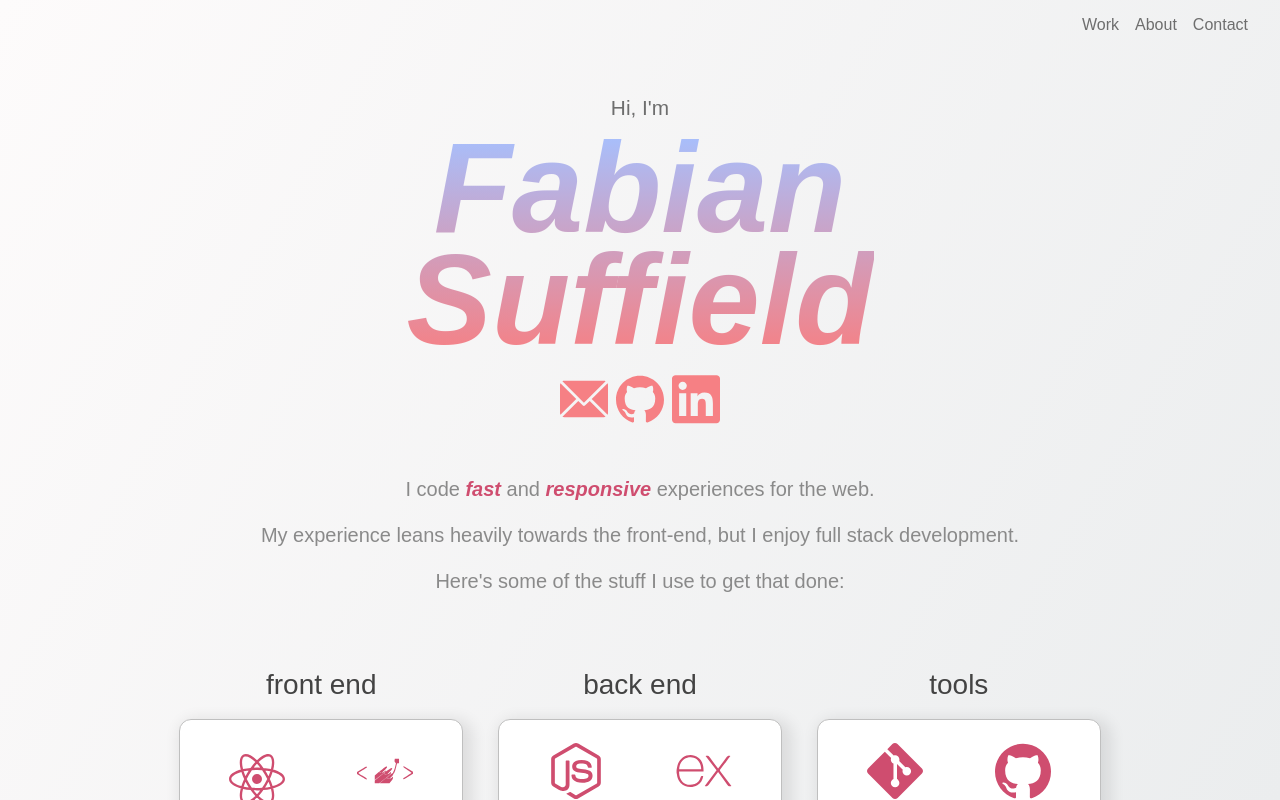
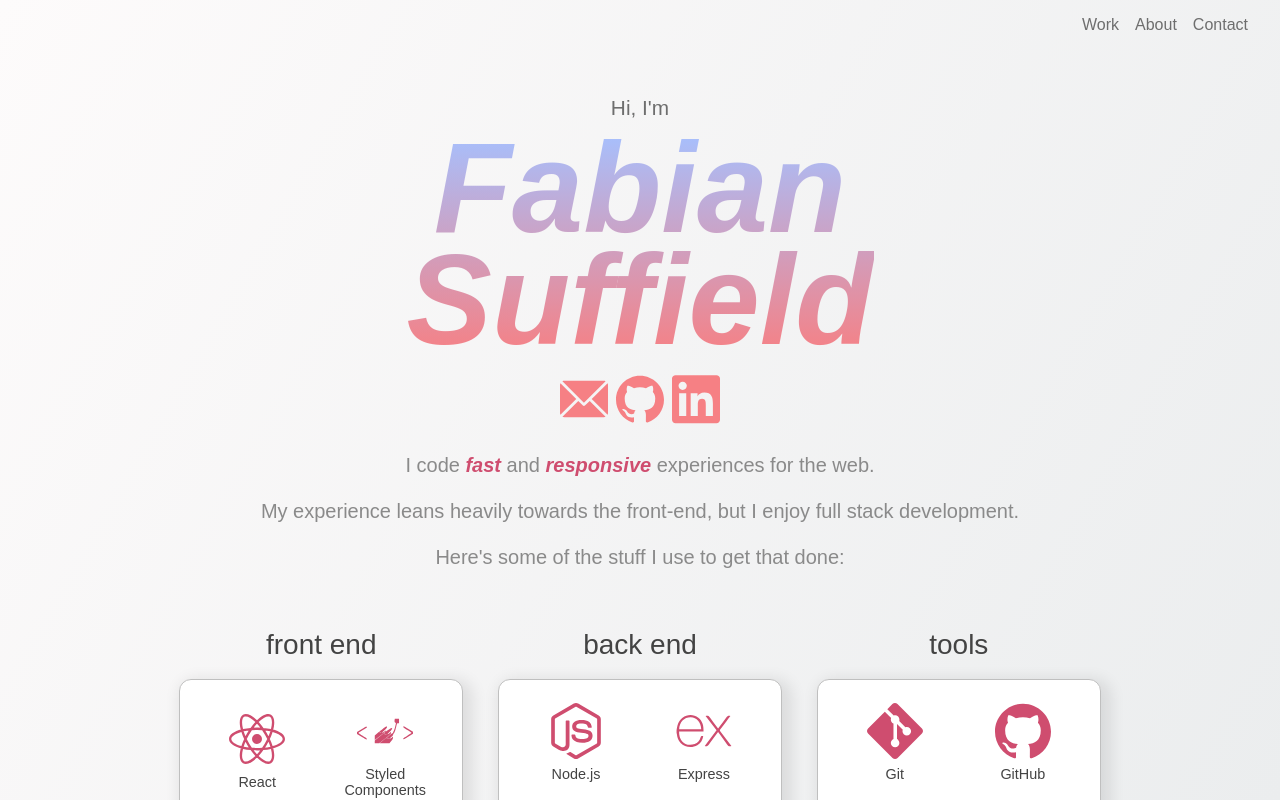
Before and after one commit to fsuffieldcode/portfolio, a React (Create React App) app: page / in a window 1280 px wide. Built offline with nearby package versions, Linux system fonts and the light colour scheme; a web font is replaced by a local one.

Commit message:
reduce margin at bottom of intro section

```diff
--- a/src/components/Intro.styles.js
+++ b/src/components/Intro.styles.js
@@ -5,7 +5,7 @@ const IntroContainer = styled.section`
   flex-direction: column;
   align-items: center;
   justify-content: center;
-  margin-bottom: 3rem;
+  margin-bottom: 2rem;
   text-align: center;
   color: var(--darkgrey);
 
@@ -65,7 +65,7 @@ const StyledSocialContainer = styled.div`
 
 const StyledBio = styled.span`
 width: 70%;
-  margin-top: 3rem;
+  margin-top: 1.5rem;
   font-size: 1rem;
   color: var(--midgrey);
 
```
